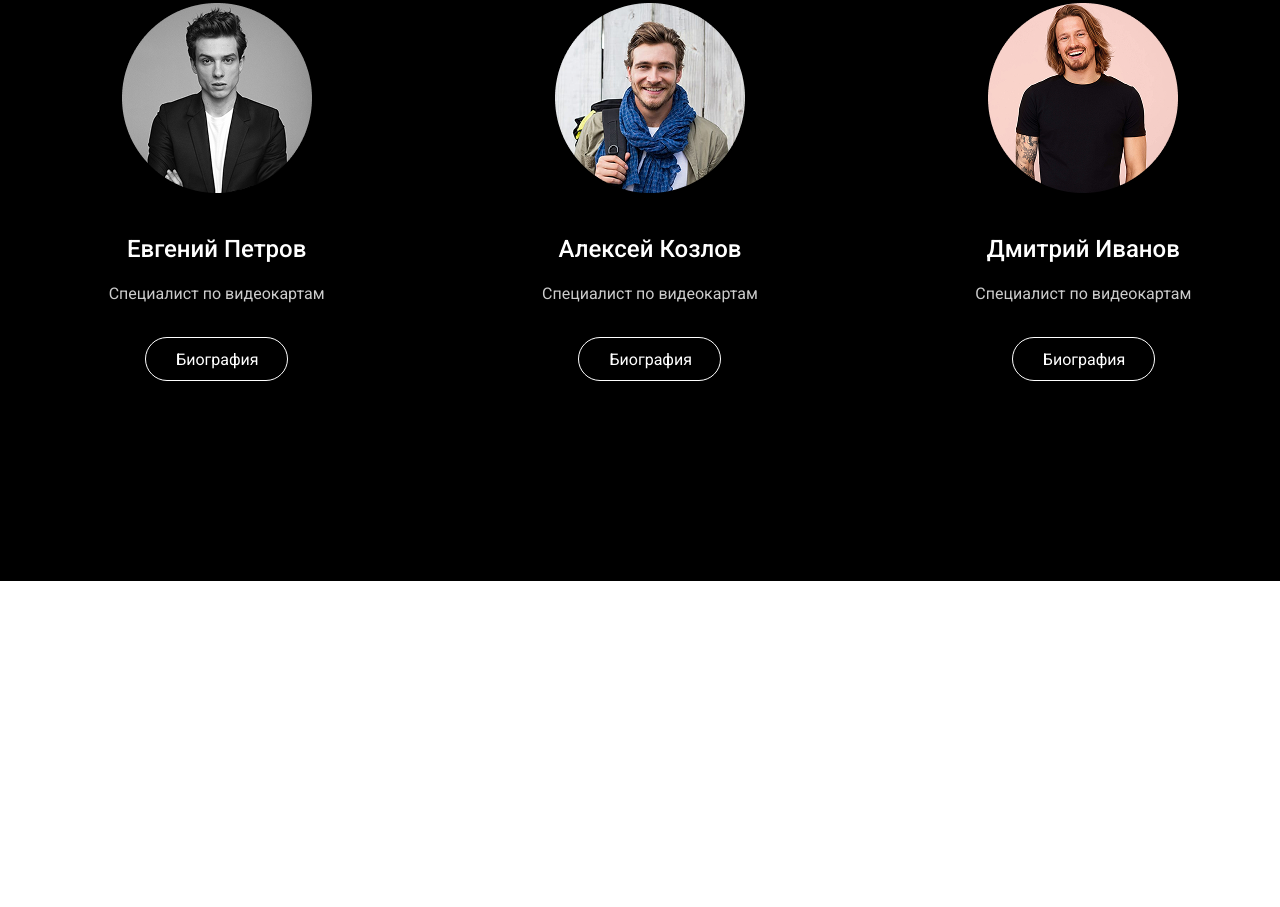
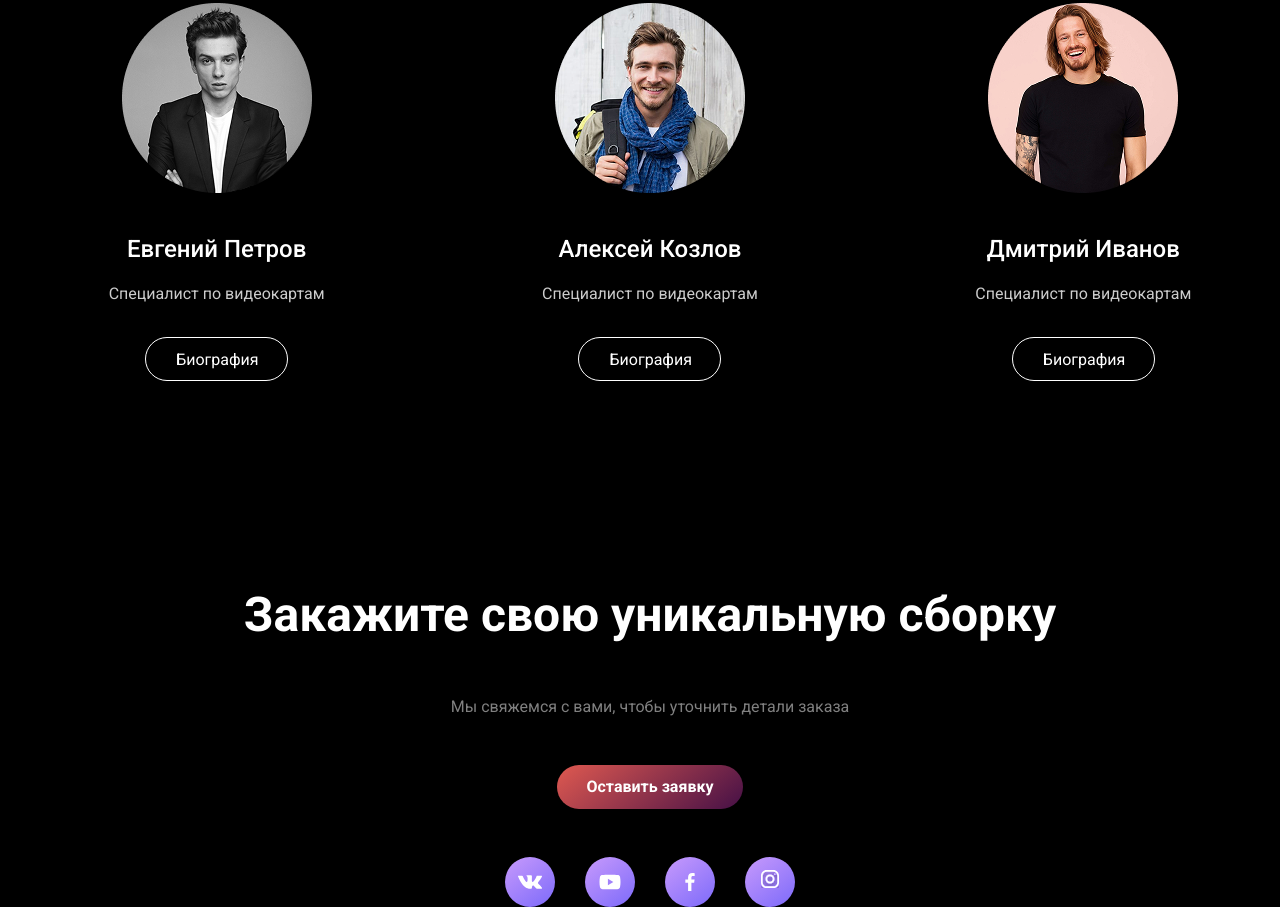
Before and after one commit to Chigryay/project-web, a plain HTML site: page index.html in a window 1280 px wide. Shown: the part 2695-3602 px from the top of the page. Before the commit the page ends 3276 px from the top, so only its background shows below. Drawn offline with Linux system fonts and the light colour scheme.

Commit message:
section-assembly

```diff
--- a/css/style.css
+++ b/css/style.css
@@ -27,7 +27,7 @@ input {
     cursor: pointer;
 }
 
-button {
+.button {
     padding: 1rem 3rem;
     border-radius: 5rem;
     font-size: 1.6rem;
@@ -207,8 +207,10 @@ header {
 }
 
 .process__img {
+    margin-right: 2rem;
     width: 9rem;
     height: 4.5rem;
+    transform: rotate(45deg);
 }
 
 .process__title {
@@ -302,6 +304,7 @@ header {
     margin-bottom: 4rem;
     max-width: 19rem;
     max-height: 19rem;
+    border-radius: 50%;
 }
 
 .command__members_item_fullName {
@@ -324,8 +327,45 @@ header {
     max-width: 14.3rem;
     max-height: 4.4rem;
     font-weight: 400;
-    font-size: 1.6rem;
     line-height: 150%;
     background: transparent;
     border: 1px solid #fff;
 }
+
+.assembly_wrap {
+    display: flex;
+    align-items: center;
+    flex-direction: column;
+    margin: 0 auto;
+    width: 81.3rem;
+}
+
+.assembly__title {
+    font-weight: bold;
+    font-size: 4.8rem;
+    line-height: 140%;
+    margin-bottom: 3rem;
+}
+
+.assembly__text {
+    margin-bottom: 4.52rem;
+    font-weight: 400;
+    font-size: 1.6rem;
+    line-height: 160%;
+    opacity: 0.5;
+}
+
+.assembly__links {
+    display: flex;
+    justify-content: space-between;
+    margin-top: 4.8rem;
+    width: 29rem;
+}
+
+.assembly__links a {
+    padding: 1.3rem;
+    width: 5rem;
+    height: 5rem;
+    border-radius: 50%;
+    background: linear-gradient(142deg, #c89afc 0%, #7c6afa 100%);;
+}
--- a/index.html
+++ b/index.html
@@ -81,7 +81,7 @@
                 <div class="process__wrap">
                     <div class="process__header">
                         <div class="process__img">
-                            <img src="images/Ellipse 1 (Stroke).svg" alt="">
+                            <img src="images/Ellipse 1 (Stroke) (1).svg" alt="">
                         </div>
                         <h2 class="process__title">Процесс работы</h2>
                     </div>
@@ -129,7 +129,7 @@
                             </div>
                             <h2 class="command__members_item_fullName">Евгений Петров</h2>
                             <p class="command__members_item_description">Специалист по видеокартам</p>
-                            <button class="button command__members_item_button">Биография</button>
+                            <a href="#" class="button command__members_item_button">Биография</a>
                         </div>
                         <div class="command__members_item">
                             <div class="command__members_item_img">
@@ -137,7 +137,7 @@
                             </div>
                             <h2 class="command__members_item_fullName">Алексей Козлов</h2>
                             <p class="command__members_item_description">Специалист по видеокартам</p>
-                            <button class="button command__members_item_button">Биография</button>
+                            <a href="#" class="button command__members_item_button">Биография</a>
                         </div>
                         <div class="command__members_item">
                             <div class="command__members_item_img">
@@ -145,8 +145,31 @@
                             </div>
                             <h2 class="command__members_item_fullName">Дмитрий Иванов</h2>
                             <p class="command__members_item_description">Специалист по видеокартам</p>
-                            <button class="button command__members_item_button">Биография</button>
+                            <a href="#" class="button command__members_item_button">Биография</a>
                         </div>
+                    </div>
+                </div>
+            </div>
+        </section>
+        <section class="assembly">
+            <div class="container">
+                <div class="assembly_wrap">
+                    <h2 class="assembly__title">Закажите свою уникальную сборку</h2>
+                    <p class="assembly__text">Мы свяжемся с вами, чтобы уточнить детали заказа</p>
+                    <button class="button main-dispay__button">Оставить заявку</button>
+                    <div class="assembly__links">
+                        <a href="#">
+                            <img src="images/vk.svg" alt="">
+                        </a>
+                        <a href="#">
+                            <img src="images/youtube.svg" alt="">
+                        </a>
+                        <a href="#">
+                            <img src="images/facebook.svg" alt="">
+                        </a>
+                        <a href="#">
+                            <img src="images/instagram (1).svg" alt="">
+                        </a>
                     </div>
                 </div>
             </div>
```
Also changed, not shown: images/facebook.svg (added), images/instagram (1).svg (added), images/instagram.svg (added), images/vk.svg (added), images/youtube.svg (added).
